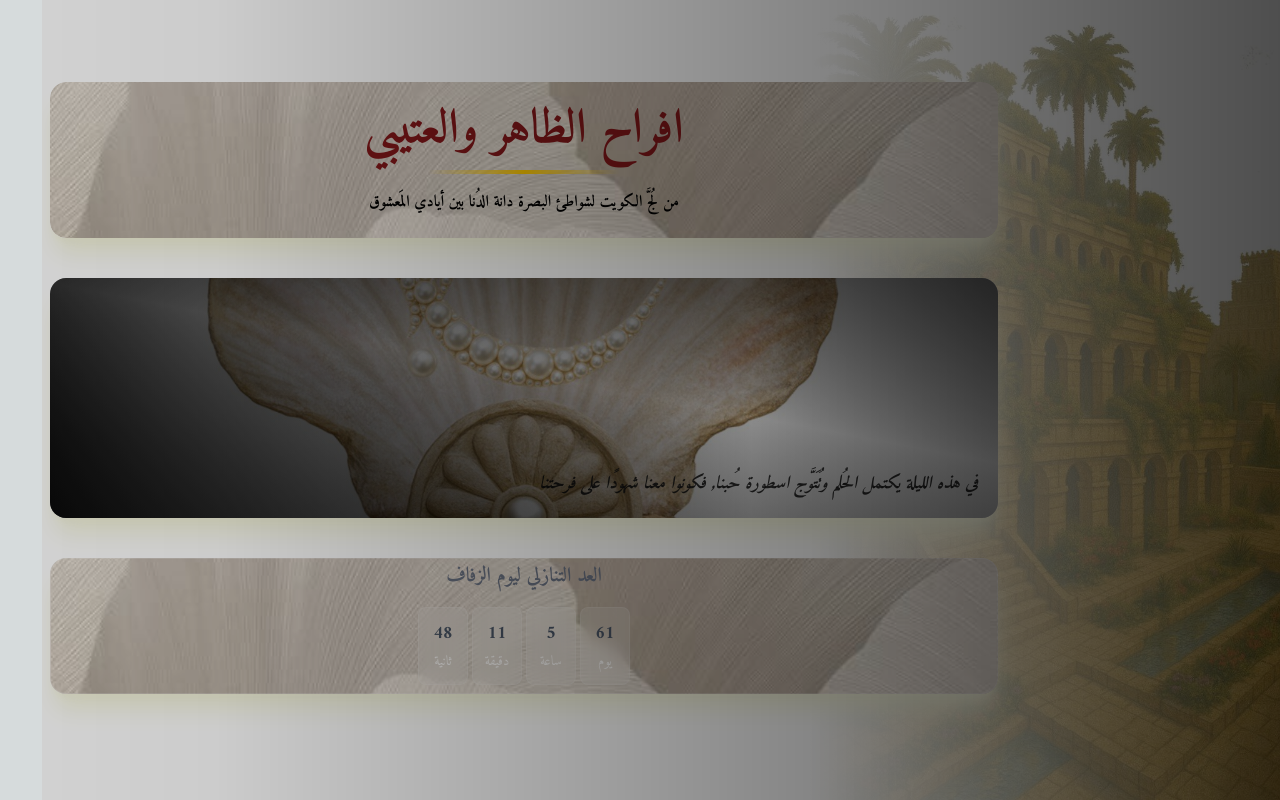
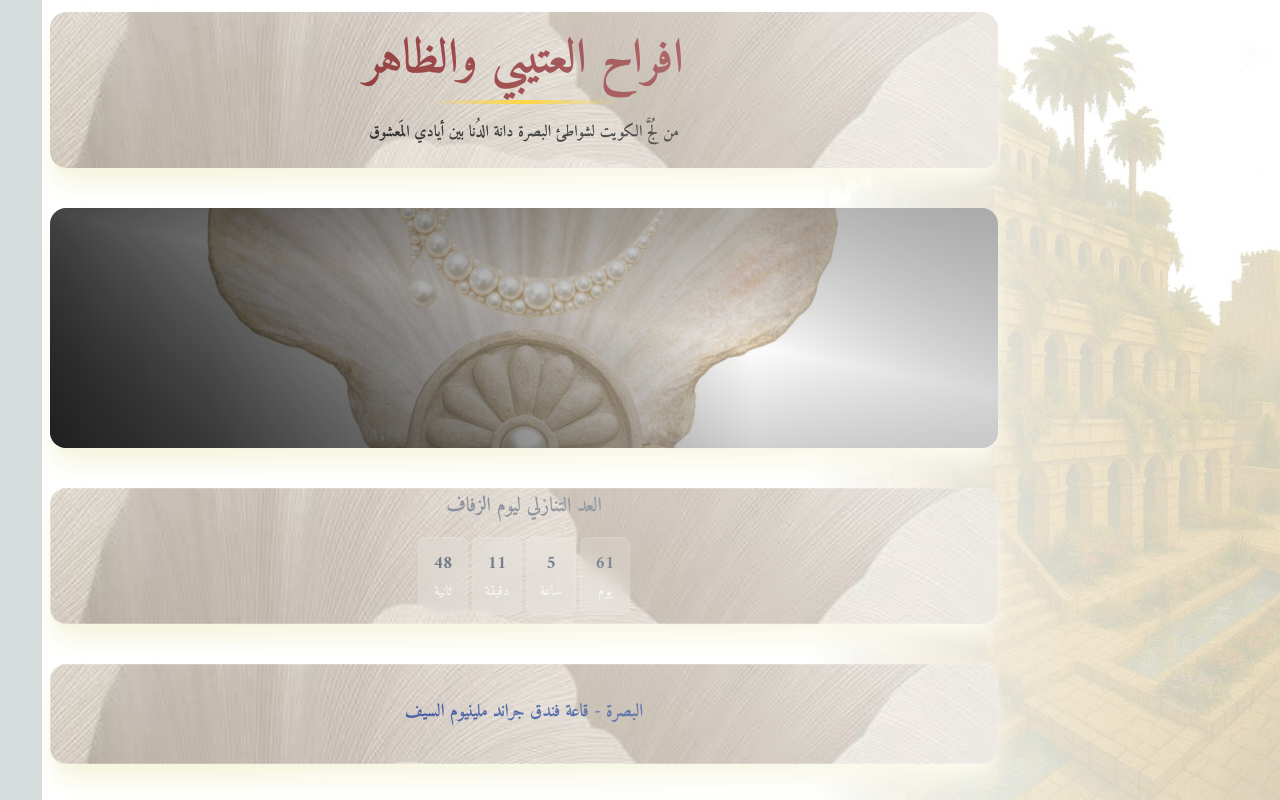
Before and after one commit to ThamerWardah/wedding1, a Next.js app: page /light in a window 1280 px wide. Built offline with nearby package versions, Linux system fonts and the light colour scheme; a web font is replaced by a local one.

Commit message:
add location to light

```diff
--- a/app/light/page.jsx
+++ b/app/light/page.jsx
@@ -63,7 +63,7 @@ export default function Light(){
   // Translation texts
   const t = useMemo(() => ({
     ar: {
-      title: 'افراح الظاهر والعتيبي',
+      title: 'افراح العتيبي والظاهر',
       welcome: 'مرحباً بك',
       guestName: 'ضيفنا الكريم',
       couple: 'خالد ❤️ بيار',
@@ -459,7 +459,7 @@ export default function Light(){
                 transition={{ delay: 1 }}
                 className="text-black/90 text-lg  font-semibold leading-relaxed text-center italic "
               >
-                {t.message}
+  {/*     {t.message} */}
               </motion.p>
             </div>
 
@@ -521,6 +521,20 @@ export default function Light(){
 
 
 
+          {/* Location Section */}
+          <motion.div
+            initial={{ opacity: 0, y: 20 }}
+            animate={{ opacity: 1, y: 0 }}
+            transition={{ delay: 0.9 }}
+                                    style={{
+              backgroundImage: `url(./h2.jpg)`,
+              backgroundSize: 'cover',
+              backgroundPosition: 'center',
+            }}
+            className="relative rounded-2xl  p-1 pb-2 mb-6 min-h-[100px] border border-white/20 w-6/8 z-60 shadow-xl shadow-[#F5F5DC] text-center flex justify-center items-center text-blue-900 text-lg"
+          >
+            {t.location}
+          </motion.div>
 
 
 
@@ -533,7 +547,7 @@ export default function Light(){
 
 
 
-            <div className="fixed inset-0 bg-gradient-to-l from-black via-black/20  to-transparent animate-fog-gradient3   z-100"> </div>
+            <div className="fixed inset-0 bg-gradient-to-l from-white via-white/10  to-transparent animate-fog-gradient3   z-100"> </div>
 
 
         </div>
```
